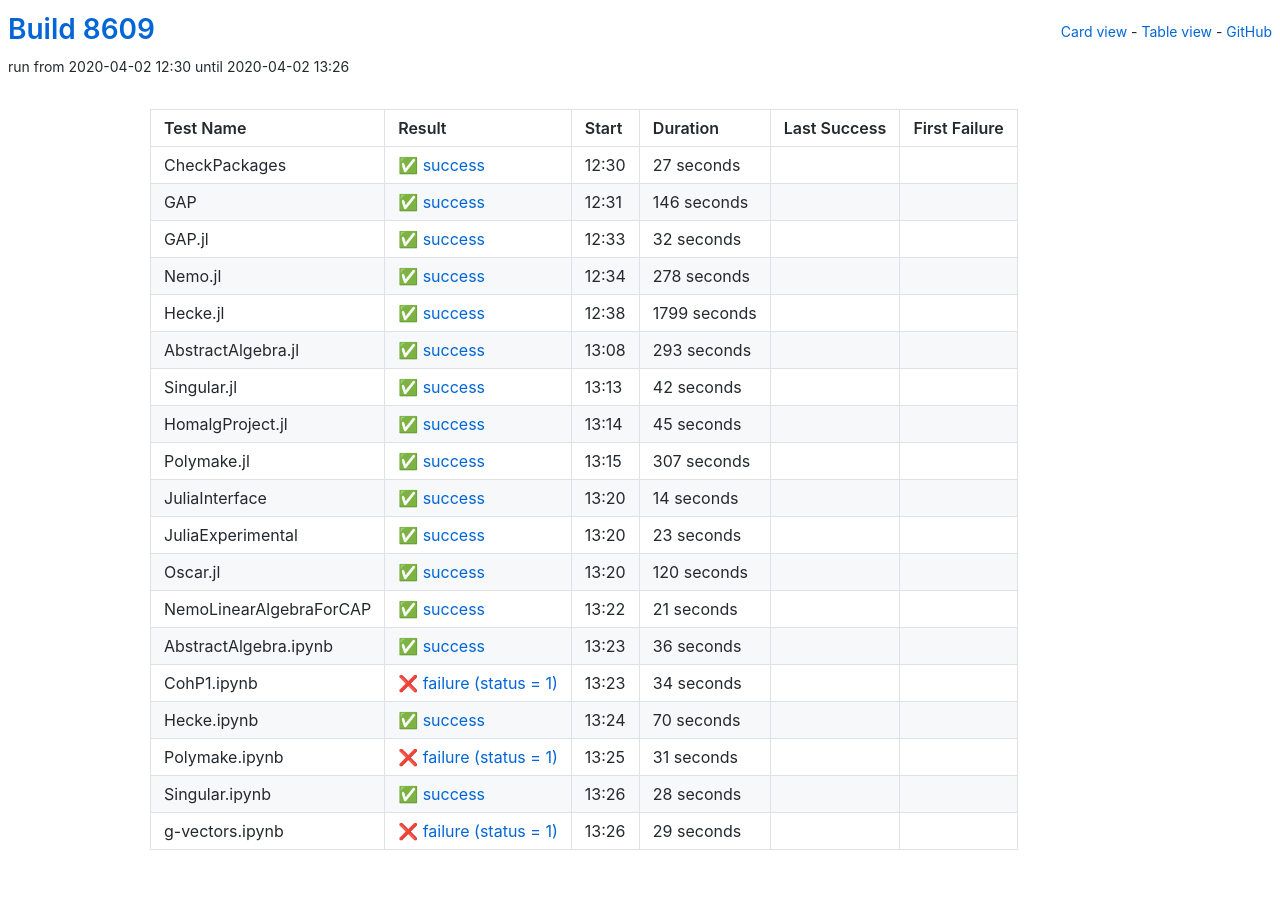
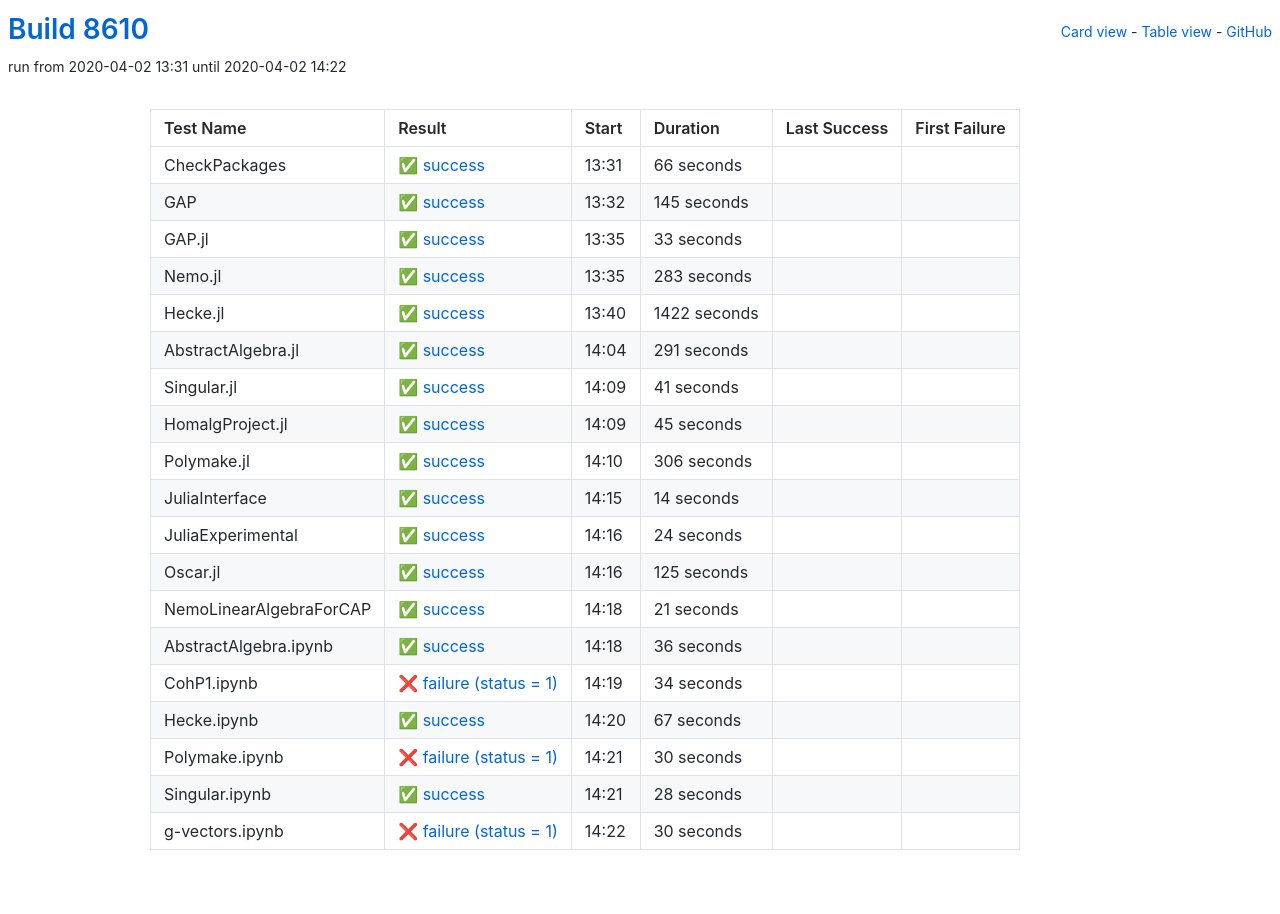
Before and after one commit to oscar-system/oscar-ci-status, a Jekyll site: the page built from table.html, in a window 1280 px wide. Built offline with Jekyll 4.4.1, drawn with Linux system fonts in a browser that asks for light colours.

Commit message:
Build 8610

```diff
--- a/_data/ci.yml
+++ b/_data/ci.yml
@@ -1,82 +1,82 @@
-build: 8609
-build_url: https://oscarci.mathematik.uni-kl.de/job/oscar/8609/
+build: 8610
+build_url: https://oscarci.mathematik.uni-kl.de/job/oscar/8610/
 job: oscar
 tests:
-- duration: 27
+- duration: 66
   exitcode: 0
   first_failure: false
   first_failure_url: null
   last_success: false
   last_success_url: null
-  log: https://oscarci.mathematik.uni-kl.de/job/oscar/8609/artifact/logs/build-8609/CheckPackages.log
+  log: https://oscarci.mathematik.uni-kl.de/job/oscar/8610/artifact/logs/build-8610/CheckPackages.log
   name: CheckPackages
-  start: 2020-04-02 12:30
+  start: 2020-04-02 13:31
   status: success
   success: true
-- duration: 146
+- duration: 145
   exitcode: 0
   first_failure: false
   first_failure_url: null
   last_success: false
   last_success_url: null
-  log: https://oscarci.mathematik.uni-kl.de/job/oscar/8609/artifact/logs/build-8609/GAP.log
+  log: https://oscarci.mathematik.uni-kl.de/job/oscar/8610/artifact/logs/build-8610/GAP.log
   name: GAP
-  start: 2020-04-02 12:31
+  start: 2020-04-02 13:32
   status: success
   success: true
-- duration: 32
+- duration: 33
   exitcode: 0
   first_failure: false
   first_failure_url: null
   last_success: false
   last_success_url: null
-  log: https://oscarci.mathematik.uni-kl.de/job/oscar/8609/artifact/logs/build-8609/GAP.jl.log
+  log: https://oscarci.mathematik.uni-kl.de/job/oscar/8610/artifact/logs/build-8610/GAP.jl.log
   name: GAP.jl
-  start: 2020-04-02 12:33
+  start: 2020-04-02 13:35
   status: success
   success: true
-- duration: 278
+- duration: 283
   exitcode: 0
   first_failure: false
   first_failure_url: null
   last_success: false
   last_success_url: null
-  log: https://oscarci.mathematik.uni-kl.de/job/oscar/8609/artifact/logs/build-8609/Nemo.jl.log
+  log: https://oscarci.mathematik.uni-kl.de/job/oscar/8610/artifact/logs/build-8610/Nemo.jl.log
   name: Nemo.jl
-  start: 2020-04-02 12:34
+  start: 2020-04-02 13:35
   status: success
   success: true
-- duration: 1799
+- duration: 1422
   exitcode: 0
   first_failure: false
   first_failure_url: null
   last_success: false
   last_success_url: null
-  log: https://oscarci.mathematik.uni-kl.de/job/oscar/8609/artifact/logs/build-8609/Hecke.jl.log
+  log: https://oscarci.mathematik.uni-kl.de/job/oscar/8610/artifact/logs/build-8610/Hecke.jl.log
   name: Hecke.jl
-  start: 2020-04-02 12:38
+  start: 2020-04-02 13:40
   status: success
   success: true
-- duration: 293
+- duration: 291
   exitcode: 0
   first_failure: false
   first_failure_url: null
   last_success: false
   last_success_url: null
-  log: https://oscarci.mathematik.uni-kl.de/job/oscar/8609/artifact/logs/build-8609/AbstractAlgebra.jl.log
+  log: https://oscarci.mathematik.uni-kl.de/job/oscar/8610/artifact/logs/build-8610/AbstractAlgebra.jl.log
   name: AbstractAlgebra.jl
-  start: 2020-04-02 13:08
+  start: 2020-04-02 14:04
   status: success
   success: true
-- duration: 42
+- duration: 41
   exitcode: 0
   first_failure: false
   first_failure_url: null
   last_success: false
   last_success_url: null
-  log: https://oscarci.mathematik.uni-kl.de/job/oscar/8609/artifact/logs/build-8609/Singular.jl.log
+  log: https://oscarci.mathematik.uni-kl.de/job/oscar/8610/artifact/logs/build-8610/Singular.jl.log
   name: Singular.jl
-  start: 2020-04-02 13:13
+  start: 2020-04-02 14:09
   status: success
   success: true
 - duration: 45
@@ -85,20 +85,20 @@ tests:
   first_failure_url: null
   last_success: false
   last_success_url: null
-  log: https://oscarci.mathematik.uni-kl.de/job/oscar/8609/artifact/logs/build-8609/HomalgProject.jl.log
+  log: https://oscarci.mathematik.uni-kl.de/job/oscar/8610/artifact/logs/build-8610/HomalgProject.jl.log
   name: HomalgProject.jl
-  start: 2020-04-02 13:14
+  start: 2020-04-02 14:09
   status: success
   success: true
-- duration: 307
+- duration: 306
   exitcode: 0
   first_failure: false
   first_failure_url: null
   last_success: false
   last_success_url: null
-  log: https://oscarci.mathematik.uni-kl.de/job/oscar/8609/artifact/logs/build-8609/Polymake.jl.log
+  log: https://oscarci.mathematik.uni-kl.de/job/oscar/8610/artifact/logs/build-8610/Polymake.jl.log
   name: Polymake.jl
-  start: 2020-04-02 13:15
+  start: 2020-04-02 14:10
   status: success
   success: true
 - duration: 14
@@ -107,31 +107,31 @@ tests:
   first_failure_url: null
   last_success: false
   last_success_url: null
-  log: https://oscarci.mathematik.uni-kl.de/job/oscar/8609/artifact/logs/build-8609/JuliaInterface.log
+  log: https://oscarci.mathematik.uni-kl.de/job/oscar/8610/artifact/logs/build-8610/JuliaInterface.log
   name: JuliaInterface
-  start: 2020-04-02 13:20
+  start: 2020-04-02 14:15
   status: success
   success: true
-- duration: 23
+- duration: 24
   exitcode: 0
   first_failure: false
   first_failure_url: null
   last_success: false
   last_success_url: null
-  log: https://oscarci.mathematik.uni-kl.de/job/oscar/8609/artifact/logs/build-8609/JuliaExperimental.log
+  log: https://oscarci.mathematik.uni-kl.de/job/oscar/8610/artifact/logs/build-8610/JuliaExperimental.log
   name: JuliaExperimental
-  start: 2020-04-02 13:20
+  start: 2020-04-02 14:16
   status: success
   success: true
-- duration: 120
+- duration: 125
   exitcode: 0
   first_failure: false
   first_failure_url: null
   last_success: false
   last_success_url: null
-  log: https://oscarci.mathematik.uni-kl.de/job/oscar/8609/artifact/logs/build-8609/Oscar.jl.log
+  log: https://oscarci.mathematik.uni-kl.de/job/oscar/8610/artifact/logs/build-8610/Oscar.jl.log
   name: Oscar.jl
-  start: 2020-04-02 13:20
+  start: 2020-04-02 14:16
   status: success
   success: true
 - duration: 21
@@ -140,9 +140,9 @@ tests:
   first_failure_url: null
   last_success: false
   last_success_url: null
-  log: https://oscarci.mathematik.uni-kl.de/job/oscar/8609/artifact/logs/build-8609/NemoLinearAlgebraForCAP.log
+  log: https://oscarci.mathematik.uni-kl.de/job/oscar/8610/artifact/logs/build-8610/NemoLinearAlgebraForCAP.log
   name: NemoLinearAlgebraForCAP
-  start: 2020-04-02 13:22
+  start: 2020-04-02 14:18
   status: success
   success: true
 - duration: 36
@@ -151,9 +151,9 @@ tests:
   first_failure_url: null
   last_success: false
   last_success_url: null
-  log: https://oscarci.mathematik.uni-kl.de/job/oscar/8609/artifact/logs/build-8609/AbstractAlgebra.ipynb.log
+  log: https://oscarci.mathematik.uni-kl.de/job/oscar/8610/artifact/logs/build-8610/AbstractAlgebra.ipynb.log
   name: AbstractAlgebra.ipynb
-  start: 2020-04-02 13:23
+  start: 2020-04-02 14:18
   status: success
   success: true
 - duration: 34
@@ -162,31 +162,31 @@ tests:
   first_failure_url: null
   last_success: false
   last_success_url: null
-  log: https://oscarci.mathematik.uni-kl.de/job/oscar/8609/artifact/logs/build-8609/CohP1.ipynb.log
+  log: https://oscarci.mathematik.uni-kl.de/job/oscar/8610/artifact/logs/build-8610/CohP1.ipynb.log
   name: CohP1.ipynb
-  start: 2020-04-02 13:23
+  start: 2020-04-02 14:19
   status: failure
   success: false
-- duration: 70
+- duration: 67
   exitcode: 0
   first_failure: false
   first_failure_url: null
   last_success: false
   last_success_url: null
-  log: https://oscarci.mathematik.uni-kl.de/job/oscar/8609/artifact/logs/build-8609/Hecke.ipynb.log
+  log: https://oscarci.mathematik.uni-kl.de/job/oscar/8610/artifact/logs/build-8610/Hecke.ipynb.log
   name: Hecke.ipynb
-  start: 2020-04-02 13:24
+  start: 2020-04-02 14:20
   status: success
   success: true
-- duration: 31
+- duration: 30
   exitcode: 1
   first_failure: false
   first_failure_url: null
   last_success: false
   last_success_url: null
-  log: https://oscarci.mathematik.uni-kl.de/job/oscar/8609/artifact/logs/build-8609/Polymake.ipynb.log
+  log: https://oscarci.mathematik.uni-kl.de/job/oscar/8610/artifact/logs/build-8610/Polymake.ipynb.log
   name: Polymake.ipynb
-  start: 2020-04-02 13:25
+  start: 2020-04-02 14:21
   status: failure
   success: false
 - duration: 28
@@ -195,19 +195,19 @@ tests:
   first_failure_url: null
   last_success: false
   last_success_url: null
-  log: https://oscarci.mathematik.uni-kl.de/job/oscar/8609/artifact/logs/build-8609/Singular.ipynb.log
+  log: https://oscarci.mathematik.uni-kl.de/job/oscar/8610/artifact/logs/build-8610/Singular.ipynb.log
   name: Singular.ipynb
-  start: 2020-04-02 13:26
+  start: 2020-04-02 14:21
   status: success
   success: true
-- duration: 29
+- duration: 30
   exitcode: 1
   first_failure: false
   first_failure_url: null
   last_success: false
   last_success_url: null
-  log: https://oscarci.mathematik.uni-kl.de/job/oscar/8609/artifact/logs/build-8609/g-vectors.ipynb.log
+  log: https://oscarci.mathematik.uni-kl.de/job/oscar/8610/artifact/logs/build-8610/g-vectors.ipynb.log
   name: g-vectors.ipynb
-  start: 2020-04-02 13:26
+  start: 2020-04-02 14:22
   status: failure
   success: false
```
Also changed, not shown: README.md.
